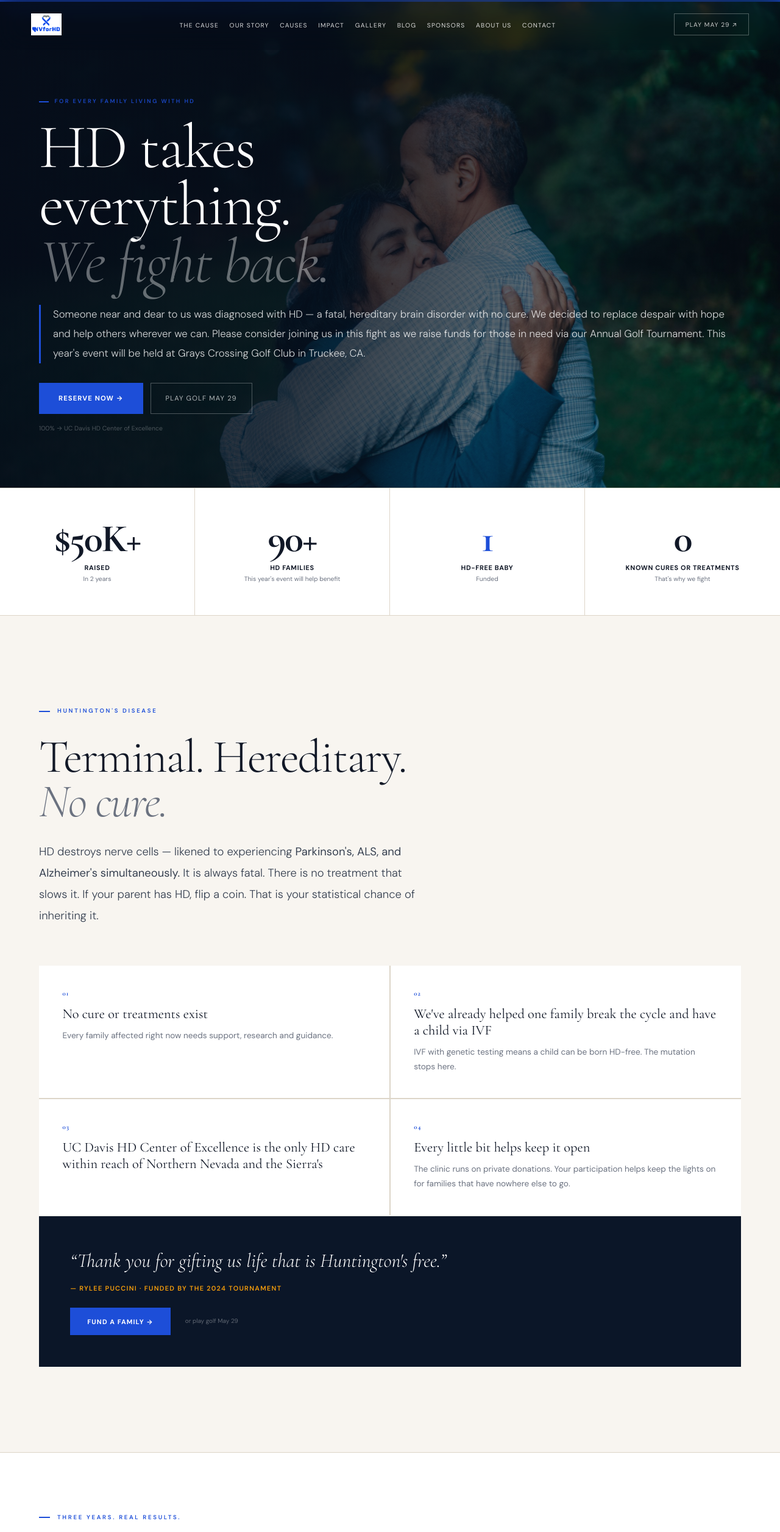
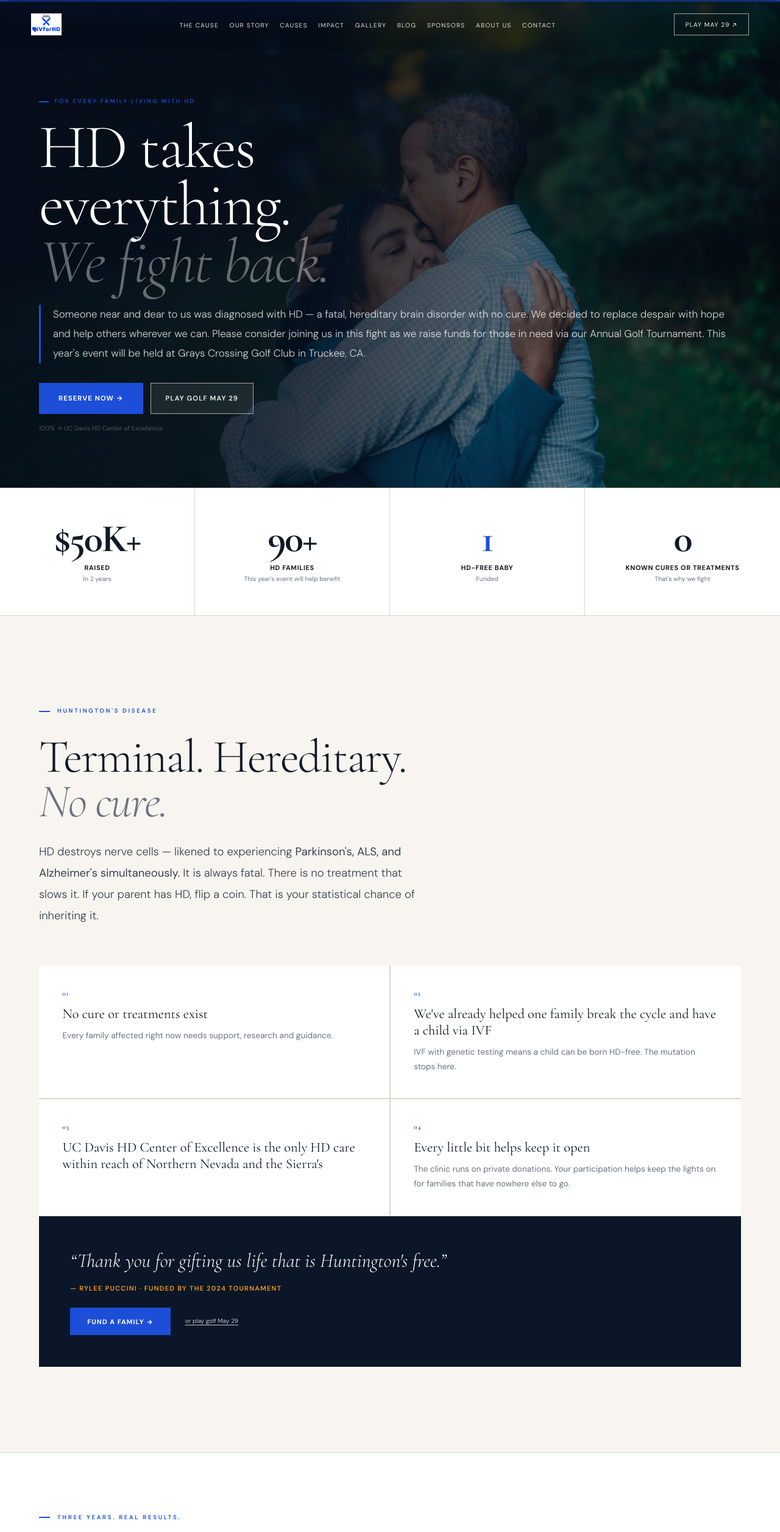
Before and after one commit to digitalalchemistalex/nvforhd, a Next.js app: page / in a window 1280 px wide. Shown: the top 2513 px of the page at 61% size. Built offline with nearby package versions, Linux system fonts and the light colour scheme.

Commit message:
fix: improve all secondary CTA contrast on dark backgrounds — ghost buttons, golf links, subtext

```diff
--- a/app/causes/page.tsx
+++ b/app/causes/page.tsx
@@ -173,17 +173,17 @@ export default function CausesPage() {
             <div style={{ display: 'flex', alignItems: 'center', gap: '2rem', marginBottom: 'clamp(2.5rem,4vw,4rem)', flexWrap: 'wrap' }}>
               <div style={{ fontFamily: 'var(--serif)', fontSize: 'clamp(6rem,12vw,11rem)', fontWeight: 700, color: 'rgba(255,255,255,0.12)', lineHeight: 1, userSelect: 'none', letterSpacing: '-0.03em' }}>2025</div>
               <div>
-                <div style={{ display: 'inline-block', border: '1px solid rgba(245,242,234,0.12)', color: 'var(--white-dimmer)', fontSize: '0.6rem', letterSpacing: '0.2em', textTransform: 'uppercase', padding: '0.3rem 0.9rem', marginBottom: '0.75rem', fontWeight: 500 }}>Completed</div>
+                <div style={{ display: 'inline-block', border: '1px solid rgba(245,242,234,0.12)', color: 'rgba(255,255,255,0.85)', fontSize: '0.6rem', letterSpacing: '0.2em', textTransform: 'uppercase', padding: '0.3rem 0.9rem', marginBottom: '0.75rem', fontWeight: 500 }}>Completed</div>
                 <div style={{ fontFamily: 'var(--serif)', fontSize: 'clamp(1.4rem,2.5vw,2.5rem)', color: '#fff' }}>UC Davis HD Center of Excellence</div>
               </div>
             </div>
           </ScrollReveal>
           <div style={{ maxWidth: '820px' }}>
             <ScrollReveal>
-              <p style={{ fontSize: '1.05rem', lineHeight: 1.9, color: 'var(--white-dim)', marginBottom: '1.5rem' }}>
+              <p style={{ fontSize: '1.05rem', lineHeight: 1.9, color: 'rgba(255,255,255,0.88)', marginBottom: '1.5rem' }}>
                 In 2025 we made a deliberate change — shifting our focus to help <strong style={{ color: '#fff' }}>more people in our Northern Nevada region</strong> with specialised care they cannot access anywhere else nearby.
               </p>
-              <p style={{ fontSize: '1.05rem', lineHeight: 1.9, color: 'var(--white-dim)', marginBottom: '1.5rem' }}>
+              <p style={{ fontSize: '1.05rem', lineHeight: 1.9, color: 'rgba(255,255,255,0.88)', marginBottom: '1.5rem' }}>
                 We chose the <strong style={{ color: '#fff' }}>Huntington&apos;s Disease Center of Excellence at UC Davis</strong> — the closest specialty care our community can reach. By choosing this team, we were able to directly assist over <strong style={{ color: '#fff' }}>45 Northern Nevada patients</strong> with 2 neurologists, 2 psychiatrists, a genetic counselor, social worker, physical therapists, and research coordinators all dedicated to HD.
               </p>
 
--- a/app/globals.css
+++ b/app/globals.css
@@ -118,6 +118,8 @@ a { color: inherit; }
 .btn-primary { background:var(--blue); color:#fff; box-shadow:0 1px 3px rgba(29,78,216,0.3); }
 .btn-primary:hover { background:var(--blue-dark); transform:translateY(-2px); box-shadow:0 8px 24px rgba(29,78,216,0.35); }
 .btn-secondary { background:transparent; color:var(--blue); border:1.5px solid var(--blue); }
+.on-dark .btn-secondary { color:#fff; border-color:rgba(255,255,255,0.6); }
+.on-dark .btn-secondary:hover { background:rgba(255,255,255,0.1); }
 .btn-secondary:hover { background:var(--blue); color:#fff; transform:translateY(-2px); }
 .on-dark .btn-secondary { color:var(--snow); border-color:rgba(249,248,246,0.3); }
 .on-dark .btn-secondary:hover { background:rgba(249,248,246,0.1); color:var(--snow); border-color:var(--snow); }
--- a/app/page.tsx
+++ b/app/page.tsx
@@ -215,7 +215,7 @@ export default function HomePage() {
                 <div style={{ fontFamily: 'var(--sans)', fontSize: '0.72rem', fontWeight: 700, color: accent, letterSpacing: '0.06em', textTransform: 'uppercase', marginBottom: '0.85rem' }}>
                   {sub}
                 </div>
-                <p style={{ fontSize: '0.88rem', lineHeight: 1.75, color: dark ? 'rgba(249,248,246,0.65)' : 'var(--ink-mid)', margin: 0 }}>
+                <p style={{ fontSize: '0.88rem', lineHeight: 1.75, color: dark ? 'rgba(255,255,255,0.88)' : 'var(--ink-mid)', margin: 0 }}>
                   {line}
                 </p>
               </div>
@@ -231,7 +231,7 @@ export default function HomePage() {
               </div>
               <div className="rylee-ctas">
                 <a href={D100} target="_blank" rel="noopener" style={{ display: 'inline-block', background: 'var(--blue)', color: '#fff', padding: '0.9rem 1.75rem', fontSize: '0.68rem', letterSpacing: '0.1em', textTransform: 'uppercase', fontWeight: 700, textDecoration: 'none', fontFamily: 'var(--sans)' }}>Fund a Family →</a>
-                <a href={GOLF} target="_blank" rel="noopener" style={{ fontSize: '0.62rem', color: 'rgba(255,255,255,0.35)', textDecoration: 'none' }}>or play golf May 29</a>
+                <a href={GOLF} target="_blank" rel="noopener" style={{ fontSize: '0.62rem', color: 'rgba(255,255,255,0.75)', textDecoration: 'underline', textUnderlineOffset: '3px' }}>or play golf May 29</a>
               </div>
             </div>
           </ScrollReveal>
@@ -535,10 +535,10 @@ export default function HomePage() {
           font-family: var(--sans);
         }
         .hero-btn-golf {
-          display: inline-block; background: transparent; color: rgba(255,255,255,0.7);
-          border: 1.5px solid rgba(255,255,255,0.28); padding: 1rem 1.5rem;
+          display: inline-block; background: rgba(255,255,255,0.08); color: rgba(255,255,255,0.95);
+          border: 1.5px solid rgba(255,255,255,0.6); padding: 1rem 1.5rem;
           font-size: 0.7rem; letter-spacing: 0.1em; text-transform: uppercase;
-          font-weight: 400; text-decoration: none; font-family: var(--sans);
+          font-weight: 600; text-decoration: none; font-family: var(--sans);
         }
 
         /* ── STATS ── */
--- a/components/Nav.tsx
+++ b/components/Nav.tsx
@@ -104,7 +104,7 @@ export default function Nav() {
             </a>
           )}
           <a href={GOLF} target="_blank" rel="noopener" style={{
-            border: '1.5px solid rgba(249,248,246,0.3)', color: 'rgba(249,248,246,0.8)',
+            border: '1.5px solid rgba(255,255,255,0.6)', color: 'rgba(255,255,255,0.95)',
             padding: '0.58rem 1.1rem', fontSize: '0.64rem', letterSpacing: '0.1em',
             textTransform: 'uppercase', textDecoration: 'none', fontFamily: 'var(--sans)', fontWeight: 400,
           }}>
@@ -155,7 +155,7 @@ export default function Nav() {
             Donate Now — from $100
           </a>
           <a href={GOLF} target="_blank" rel="noopener" onClick={close}
-            style={{ display: 'block', textAlign: 'center', border: '1.5px solid rgba(249,248,246,0.25)', color: 'rgba(249,248,246,0.8)', padding: '1.1rem', fontSize: '0.75rem', letterSpacing: '0.1em', textTransform: 'uppercase', fontWeight: 400, textDecoration: 'none', fontFamily: 'var(--sans)' }}>
+            style={{ display: 'block', textAlign: 'center', border: '1.5px solid rgba(255,255,255,0.55)', color: 'rgba(255,255,255,0.95)', padding: '1.1rem', fontSize: '0.75rem', letterSpacing: '0.1em', textTransform: 'uppercase', fontWeight: 400, textDecoration: 'none', fontFamily: 'var(--sans)' }}>
             Play Golf — May 29, 2026 ↗
           </a>
           <div style={{ textAlign: 'center', marginTop: '0.5rem' }}>
```
